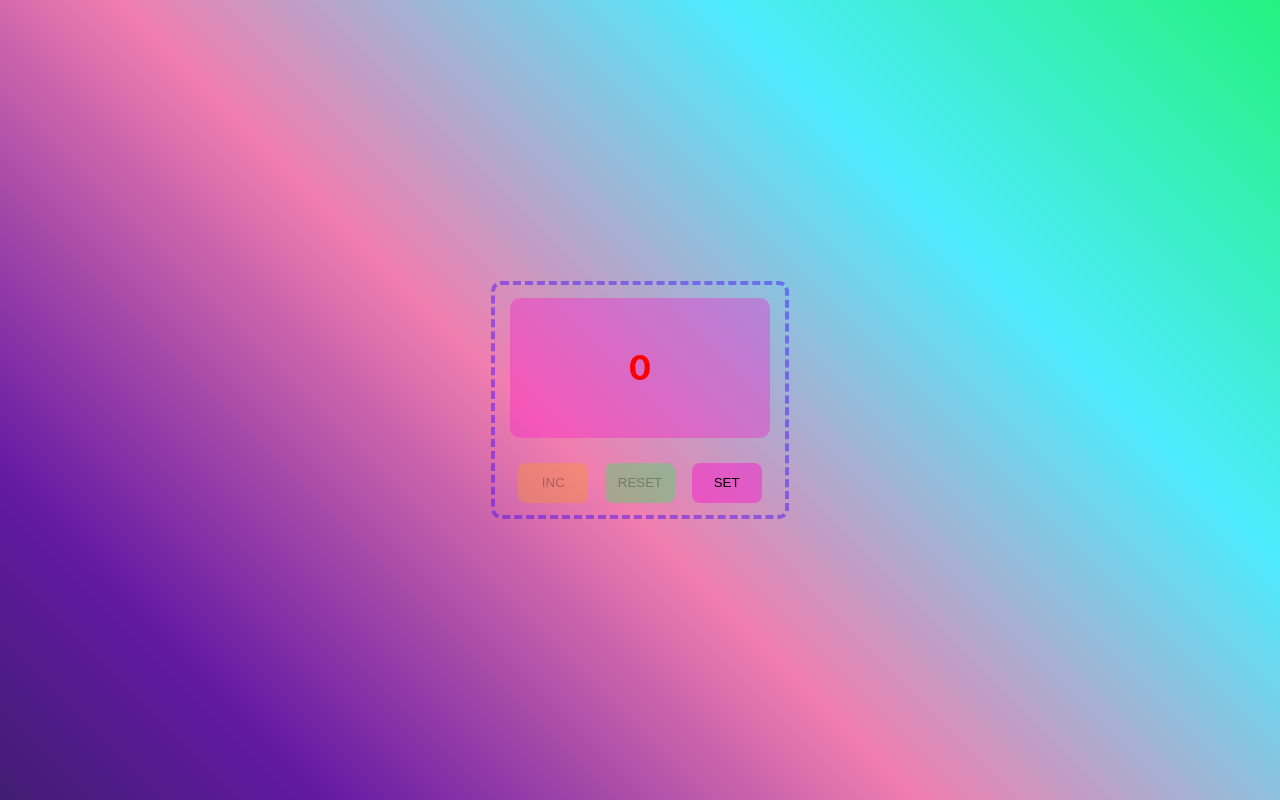
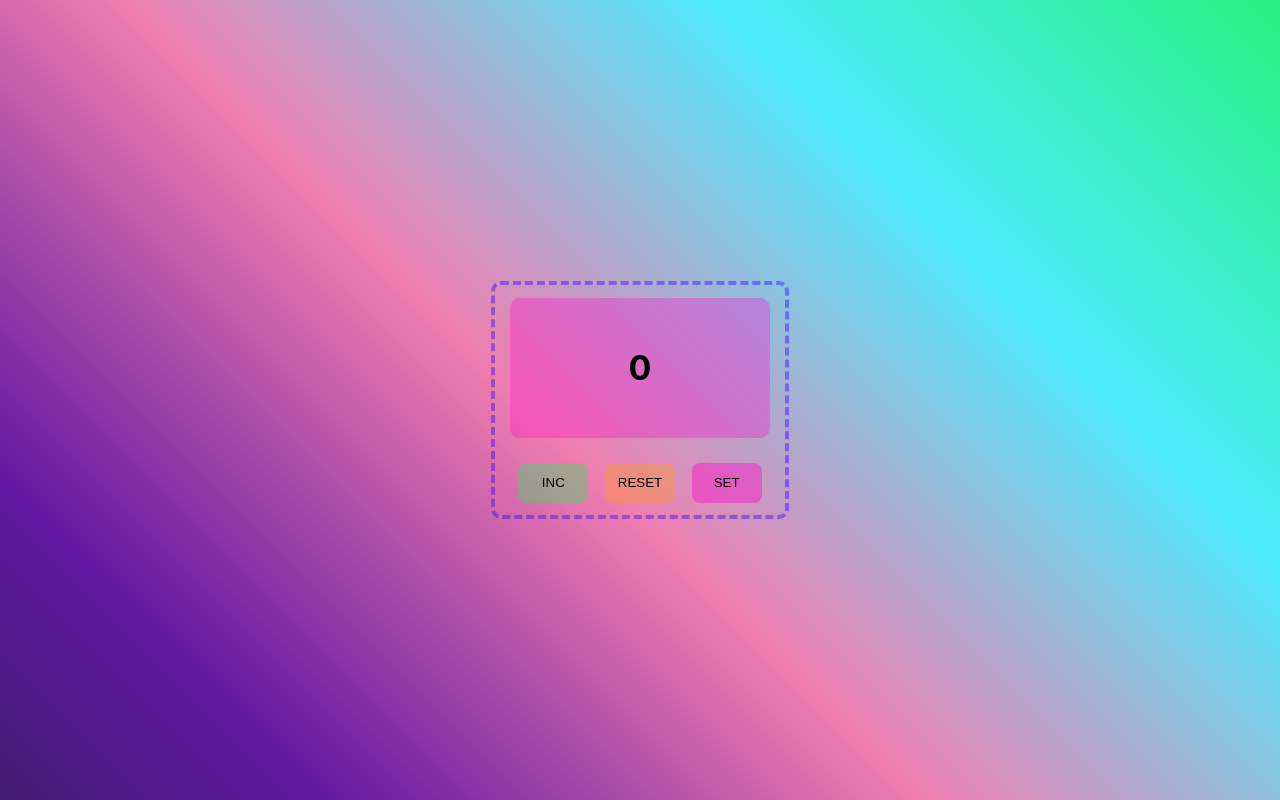
Before and after one commit to AnnaMintel/Counter, a React (Create React App) app: page / in a window 1280 px wide. Built offline with nearby package versions, Linux system fonts and the light colour scheme.

Commit message:
refactor: rework component Counter using redux

```diff
--- a/src/App.tsx
+++ b/src/App.tsx
@@ -6,7 +6,7 @@ import { Settings } from './components/Settings/Settings';
 
 function App() {
 
-  const [value, setValue] = useState<number>(0);
+
   const [maxValue, setMaxValue] = useState<number>(0);
   const [startValue, setStartValue] = useState<number>(0);
   const [switchToSettings, setSwitchToSettings] = useState<boolean>(false);
@@ -14,7 +14,6 @@ function App() {
   return <div className="App">
     {switchToSettings
       ? <Settings
-        setValue={setValue}
         startValue={startValue}
         maxValue={maxValue}
         setMaxValue={setMaxValue}
@@ -22,10 +21,6 @@ function App() {
         setSwitchToSettings={setSwitchToSettings}
       />
       : <Counter
-        value={value}
-        setValue={setValue}
-        maxValue={maxValue}
-        startValue={startValue}
         setSwitchToSettings={setSwitchToSettings}
       />
     }
--- a/src/components/Counter/Counter.tsx
+++ b/src/components/Counter/Counter.tsx
@@ -1,33 +1,36 @@
 import React, { useEffect, useState } from 'react';
+import { useDispatch } from 'react-redux';
+import { useSelector } from 'react-redux';
+import { incrementAC, resetAC } from '../../redux/counter-reducer';
+import { AppStateType } from '../../redux/store';
 import s from './Counter.module.css';
 
 export type valueType = {
-  value: number
-  setValue: (value: number) => void
-  maxValue: number
-  startValue: number
   setSwitchToSettings: (switchToSettings: boolean) => void
 }
 
-export const Counter = ({ value, setValue, maxValue, startValue, setSwitchToSettings }: valueType) => {
+export const Counter = ({ setSwitchToSettings }: valueType) => {
 
-  const incValue = () => {setValue(+value + 1); console.log(1);
-  }
-  const resetValue = () => setValue(startValue);
+  const value = useSelector<AppStateType, number>(state => state.counter.value);
+  const maxValue = useSelector<AppStateType, number>(state => state.counter.maxValue);
+
+  const dispatch = useDispatch();
+
+  const incValue = () => dispatch(incrementAC())
+  const resetValue = () => dispatch(resetAC());
 
   const disabled = value == maxValue;
 
   return (
     <div className={s.Counter}>
       <div className={s.section}>
-
         <div className={`${s.numberDisplay} ${value == maxValue ? s.redNum : ""} `}>{value}</div>
         <div className={s.buttoms}>
 
           <button
             className={value == maxValue ? `${s.buttonReset}` : `${s.buttonInc}`} onClick={incValue}
             disabled={disabled}
-            >INC</button>
+          >INC</button>
 
           <button
             className={value == maxValue ? s.buttonInc : s.buttonReset} onClick={resetValue}
--- a/src/components/Settings/Settings.tsx
+++ b/src/components/Settings/Settings.tsx
@@ -5,7 +5,7 @@ import s from './Settings.module.css';
 export type valueType = {
   startValue: number
   maxValue: number
-  setValue: (value: number) => void
+  setValue?: (value: number) => void
   setMaxValue: (maxValue: number) => void
   setStartValue: (startValue: number) => void
   setSwitchToSettings: (switchToSettings: boolean) => void
@@ -34,7 +34,7 @@ export const Settings = ({ startValue, maxValue, setMaxValue, setStartValue, set
   const setFromLocalStorage = () => {
     localStorage.setItem('maxValue', JSON.stringify(maxValue))
     localStorage.setItem('startValue', JSON.stringify(startValue))
-    setValue(+startValue)
+    // setValue(+startValue)
     setSwitchToSettings(false)
   };
 
--- a/src/redux/counter-reducer.ts
+++ b/src/redux/counter-reducer.ts
@@ -1,20 +1,27 @@
-
-
-
 
 const initialState = {
     value: 0,
-    maxValue: 0,
+    maxValue: 5,
     startValue: 0
 }
 type InitialStateType = typeof initialState
 
 export const counterReducer = (state: InitialStateType = initialState, action: ActionTypes) => {
     switch (action.type) {
-        case 'bla-bla':
-            return
+        case 'INC-VALUE':
+            return { ...state, value: state.value + 1 }
+        case 'RESET-VALUE':
+            return { ...state, value: state.startValue }
         default:
             return state
     }
 }
+
+export const incrementAC = () => ({
+    type: 'INC-VALUE'
+})
+export const resetAC = () => ({
+    type: 'RESET-VALUE'
+})
+
 type ActionTypes = any
```
